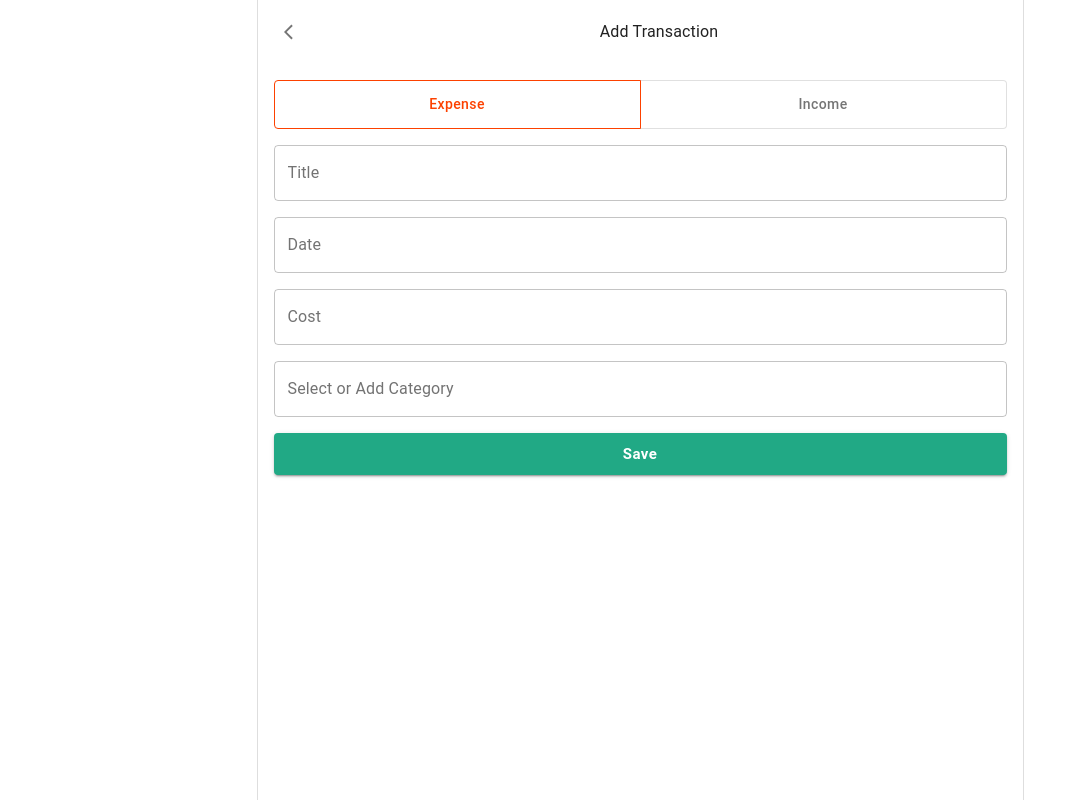
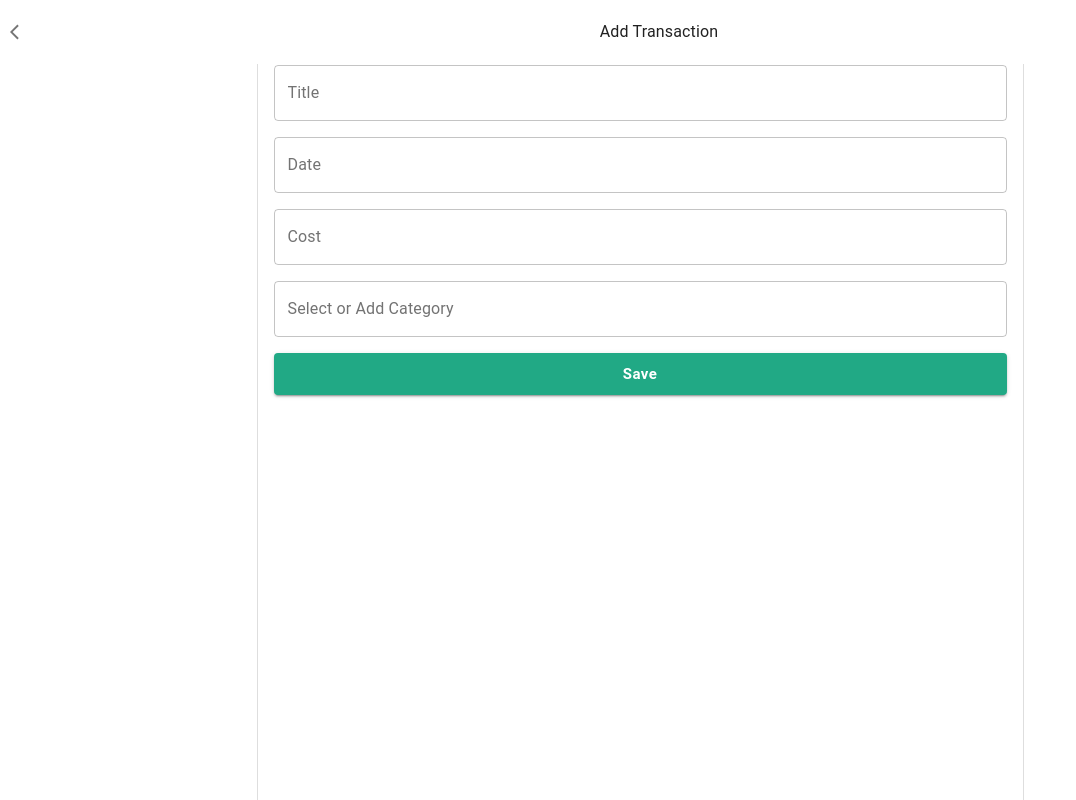
Before and after one commit to hyeonahc/finance-tracker, a React (Vite) app in the folder apps/web/: page /add-transaction in a window 1280 px wide. Shown: the whole page, without its empty margins (0-1076 px from the left). Built offline with nearby package versions, Linux system fonts and the light colour scheme; no server answers; sample sign-in values are in the browser's storage.

Commit message:
Remove unnecessary code

```diff
--- a/apps/web/src/components/ui/TopNavigation.tsx
+++ b/apps/web/src/components/ui/TopNavigation.tsx
@@ -16,7 +16,6 @@ const TopNavigation = ({ title }: TopNavigationProps) => {
   return (
     <AppBar
       elevation={0}
-      position="static"
       sx={{
         bgcolor: "background.paper",
       }}
```
